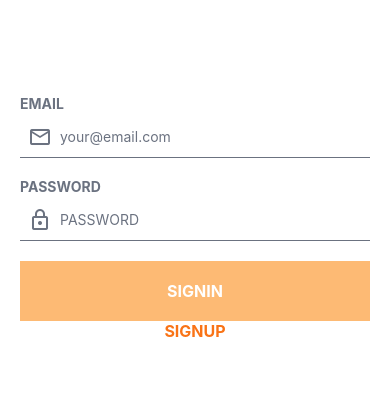
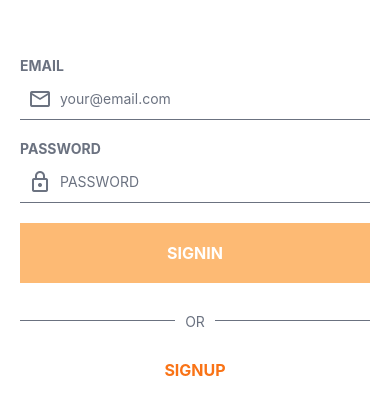
Before and after one commit to J-mung/Inflearn_HandsOnReactNative, a React Native app in the folder rn-photo/: screen / in a window 390 px wide. Shown: the part 214-628 px from the top of the page. Built offline with nearby package versions, Linux system fonts and the light colour scheme.

Commit message:
Add HR component

```diff
--- /dev/null
+++ b/rn-photo/src/components/HR.js
@@ -0,0 +1,38 @@
+import PropTypes from 'prop-types';
+import { StyleSheet, Text, View } from 'react-native';
+import { GRAY, WHITE } from '../colors';
+
+const HR = ({ styles, text }) => {
+  return (
+    <View style={[defaultStyles.container, styles?.container]}>
+      <View style={[defaultStyles.line, styles?.line]}></View>
+      {!!text && <Text style={[defaultStyles.text, styles?.text]}>{text}</Text>}
+    </View>
+  );
+};
+
+HR.propTypes = {
+  styles: PropTypes.object,
+  text: PropTypes.string,
+};
+
+const defaultStyles = StyleSheet.create({
+  container: {
+    width: '100%',
+    justifyContent: 'center',
+    alignItems: 'center',
+  },
+  line: {
+    ...StyleSheet.absoluteFillObject,
+    height: '50%',
+    borderBottomWidth: 1,
+    borderBottomColor: GRAY.DARK,
+  },
+  text: {
+    backgroundColor: WHITE,
+    paddingHorizontal: 10,
+    color: GRAY.DARK,
+  },
+});
+
+export default HR;
--- a/rn-photo/src/screens/SignInScreen.js
+++ b/rn-photo/src/screens/SignInScreen.js
@@ -2,6 +2,7 @@ import { useNavigation } from '@react-navigation/native';
 import { useEffect, useRef, useState } from 'react';
 import { Keyboard, StyleSheet, View } from 'react-native';
 import { useSafeAreaInsets } from 'react-native-safe-area-context';
+import HR from '../components/HR';
 import Input, { InputTypes } from '../components/Input';
 import SafeInputView from '../components/SafeInputView';
 import TextButton from '../components/TextButton';
@@ -63,6 +64,8 @@ const SignInScreen = ({ navigation }) => {
           styles={{ container: { marginTop: 20 } }}
         />
 
+        <HR text={'OR'} styles={{ container: { marginVertical: 30 } }} />
+
         <TextButton
           title={'SIGNUP'}
           onPress={() => navigate(AuthRoutes.SIGN_UP)}
```
